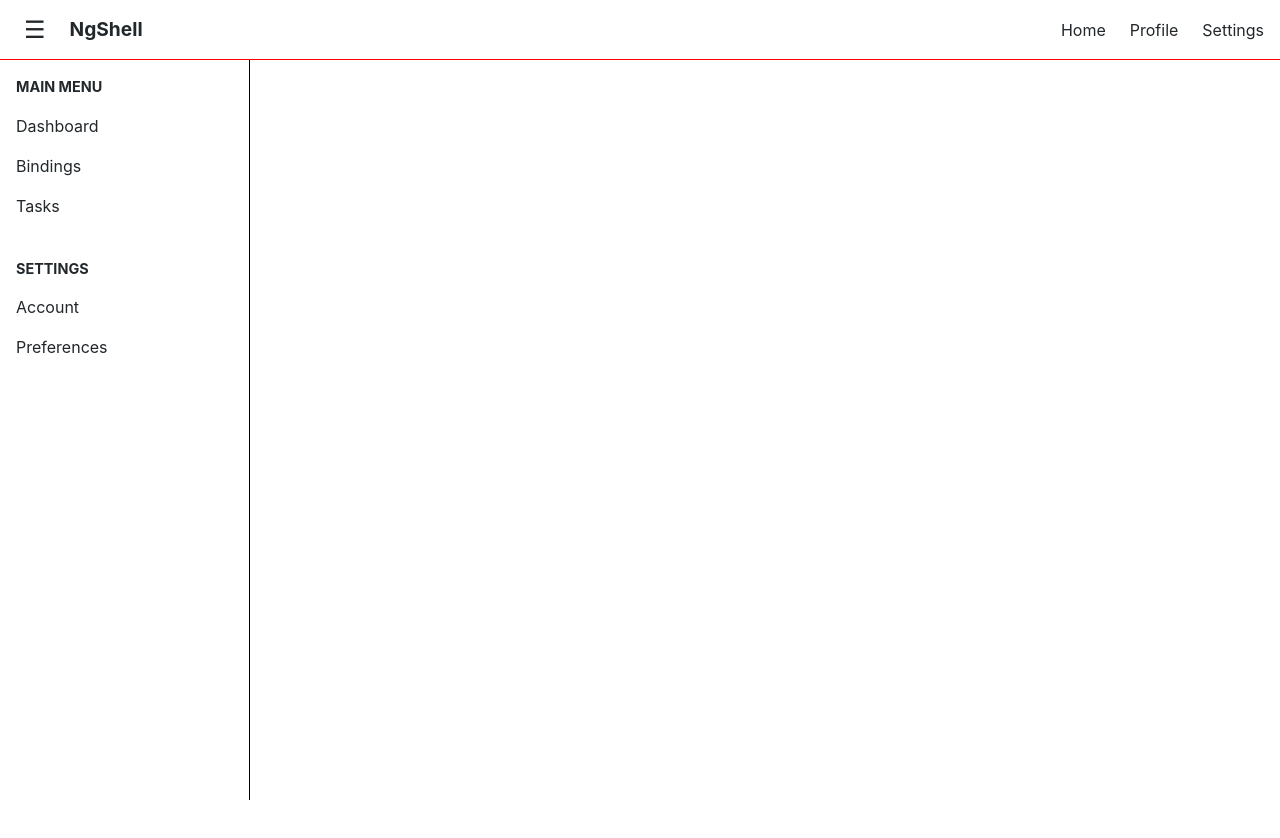
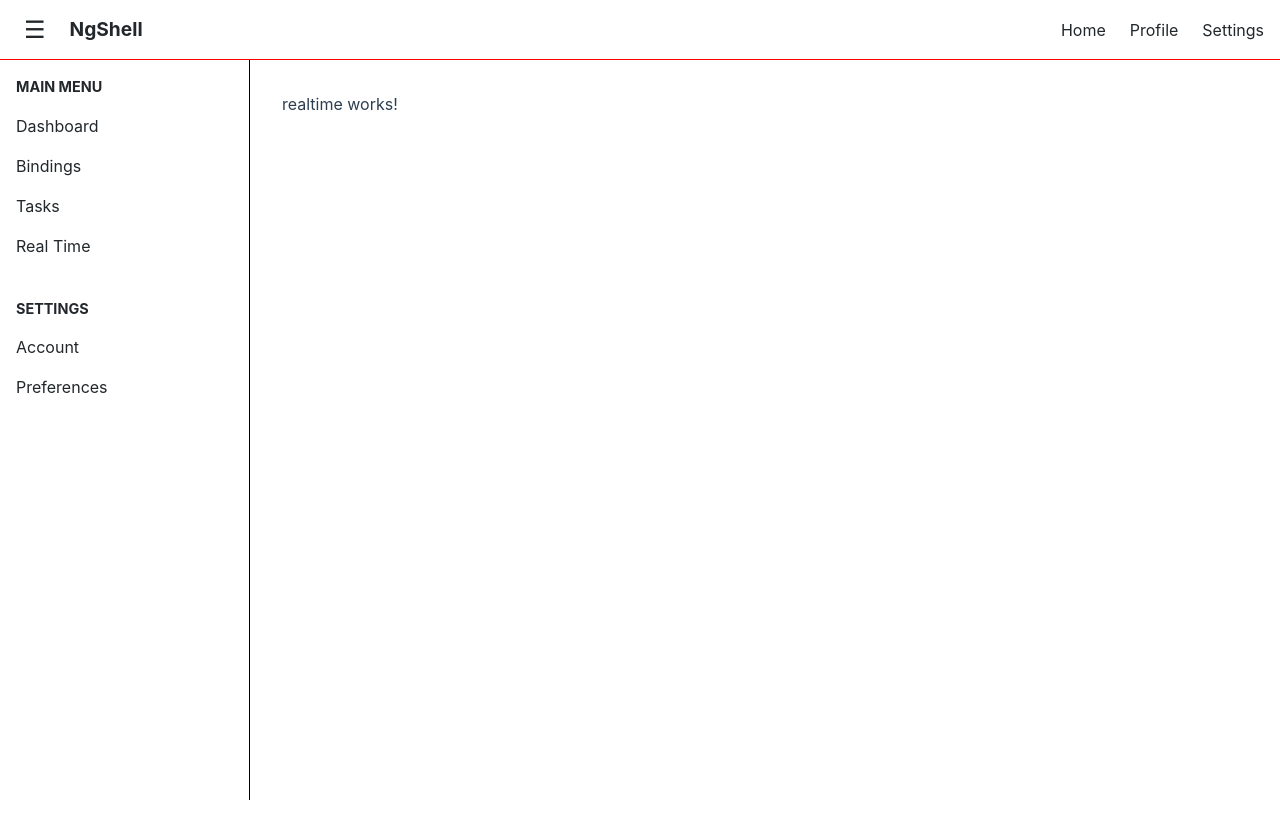
Before and after one commit to danrald/ngNilla, an Angular app: page /realtime in a window 1280 px wide. Before the commit this address led to /. Shown: the top 838 px of the page. Built offline with nearby package versions, Linux system fonts and the light colour scheme.

Commit message:
added real time charting

```diff
--- a/package.json
+++ b/package.json
@@ -14,6 +14,7 @@
     "@angular/forms": "^19.0.1",
     "@angular/platform-browser": "^19.0.1",
     "@angular/router": "^19.0.1",
+    "@syncfusion/ej2-angular-charts": "^28.1.36",
     "rxjs": "^7.8.1",
     "tslib": "^2.5.0",
     "zone.js": "~0.15.0"
--- a/src/app/app.routes.ts
+++ b/src/app/app.routes.ts
@@ -5,6 +5,7 @@ import { BindingsComponent } from './components/bindings/bindings.component';
 import { TasksComponent } from './components/tasks/tasks.component';
 import { AccountComponent } from './components/account/account.component';
 import { PreferencesComponent } from './components/preferences/preferences.component';
+import { RealtimeComponent } from './components/realtime/realtime.component';
 
 export const routes: Routes = [
 
@@ -12,6 +13,7 @@ export const routes: Routes = [
     {path: 'dashboard', component: DashboardComponent },
     {path: 'bindings', component: BindingsComponent },
     {path: 'tasks', component: TasksComponent },
+    {path: 'realtime', component: RealtimeComponent },
     {path: 'account', component: AccountComponent},
     {path: 'preferences', component:PreferencesComponent}
     ];
--- /dev/null
+++ b/src/app/components/realtime/realtime.component.html
@@ -0,0 +1 @@
+<p>realtime works!</p>
--- a/src/app/components/side-nav/side-nav.component.ts
+++ b/src/app/components/side-nav/side-nav.component.ts
@@ -13,6 +13,7 @@ import { RouterLink } from '@angular/router';
           <a  routerLink="/dashboard" routerLinkActive="active" class="nav-item">Dashboard</a>
           <a  routerLink="/bindings" routerLinkActive="active" class="nav-item">Bindings</a>
           <a  routerLink="/tasks" routerLinkActive="active" class="nav-item">Tasks</a>
+          <a  routerLink="/realtime" routerLinkActive="active" class="nav-item">Real Time</a>
         </div>
         <div class="nav-group">
           <h3>Settings</h3>
```
Also changed, not shown: src/app/components/realtime/realtime.component.ts (added, +11 -0 lines), src/app/components/realtime/realtime.component.css (added), 2 other files (tests, documents, lock files or other folders).
